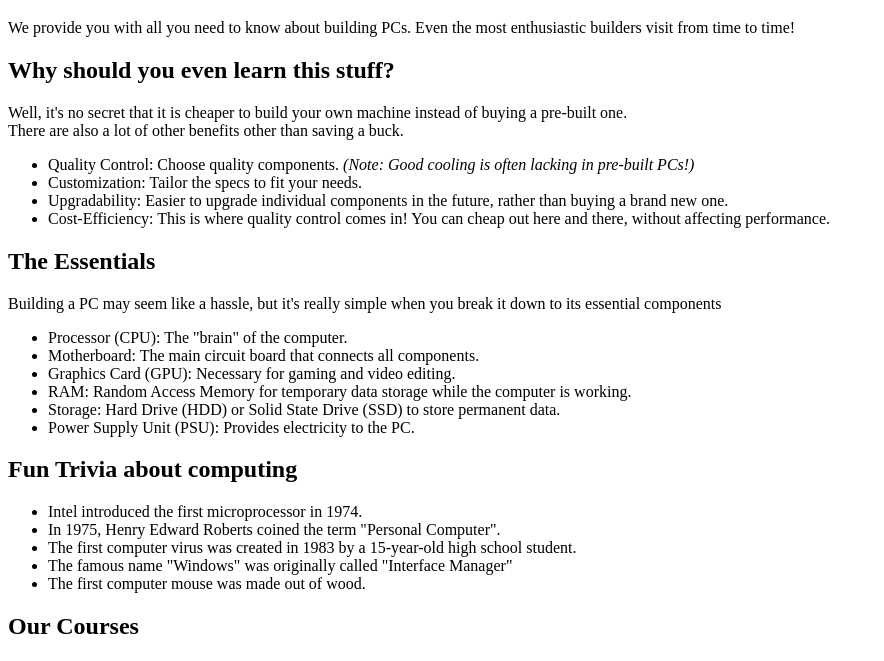
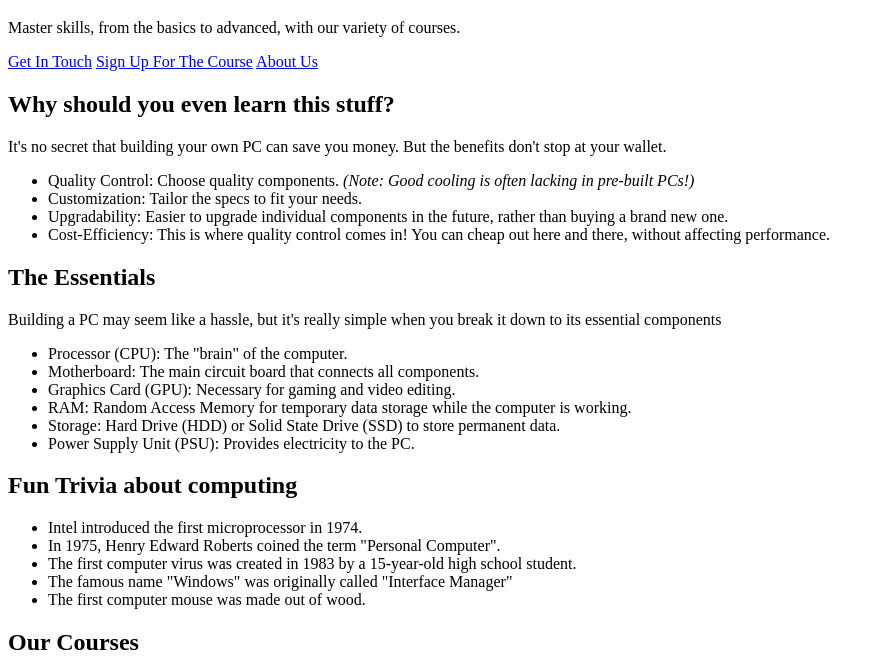
Before and after one commit to LucasRangfeldt/PP-1, a plain HTML site: page index.html in a window 1280 px wide. Shown: the part 61-722 px from the top of the page, without its empty margins (0-884 px from the left). Drawn offline with Linux system fonts and the light colour scheme.

Commit message:
add nav bar, add contact section, add content to form, changed text content and or fixed typos

```diff
--- a/index.html
+++ b/index.html
@@ -9,12 +9,16 @@
 <body>
   <header>
     <h1>Welcome To ThePCBlueprint!</h1>
-    <p>We provide you with all you need to know about building PCs. Even the most enthusiastic builders visit from time to time!</p>
+    <p>Master skills, from the basics to advanced, with our variety of courses.</p>
+	<nav class="nav-bar">
+		<a href="contact">Get In Touch</a>
+		<a href="#">Sign Up For The Course</a>
+		<a href="#">About Us</a>
+	</nav>
   </header>
   <section>
     <h2>Why should you even learn this stuff?</h2>
-    <p>Well, it's no secret that it is cheaper to build your own machine instead of buying a pre-built one.<br>
-    There are also a lot of other benefits other than saving a buck.</p>
+    <p>It's no secret that building your own PC can save you money. But the benefits don't stop at your wallet.</p>
     <ul>
       <li>Quality Control: Choose quality components. <em>(Note: Good cooling is often lacking in pre-built PCs!)</em></li>
       <li>Customization: Tailor the specs to fit your needs.</li>
@@ -86,5 +90,11 @@
 		</div>
 	</div>
   </section>
+  <section id="contact">
+
+  </section>
+  <footer>
+
+  </footer>
 </body>
 </html>
```
